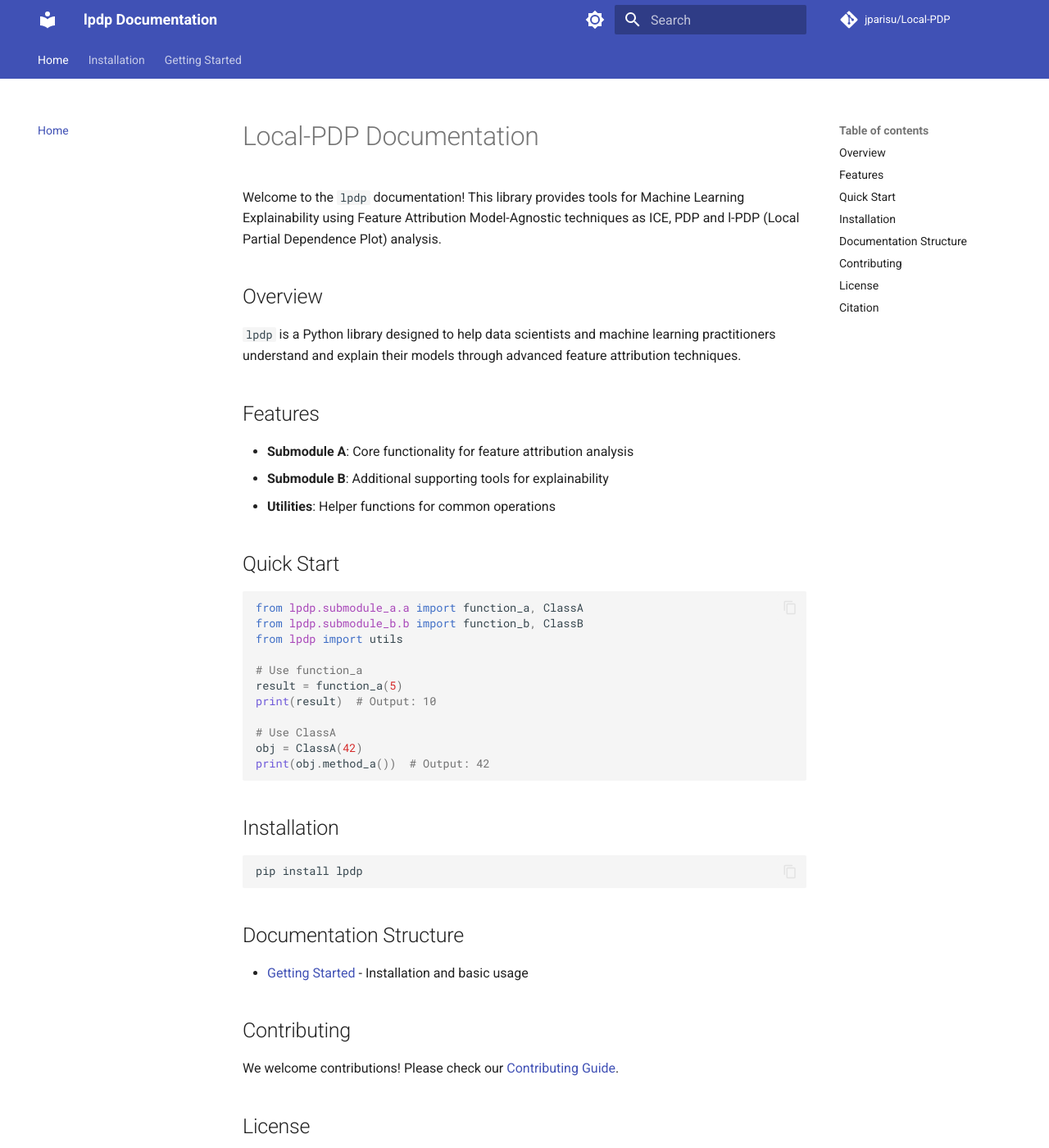
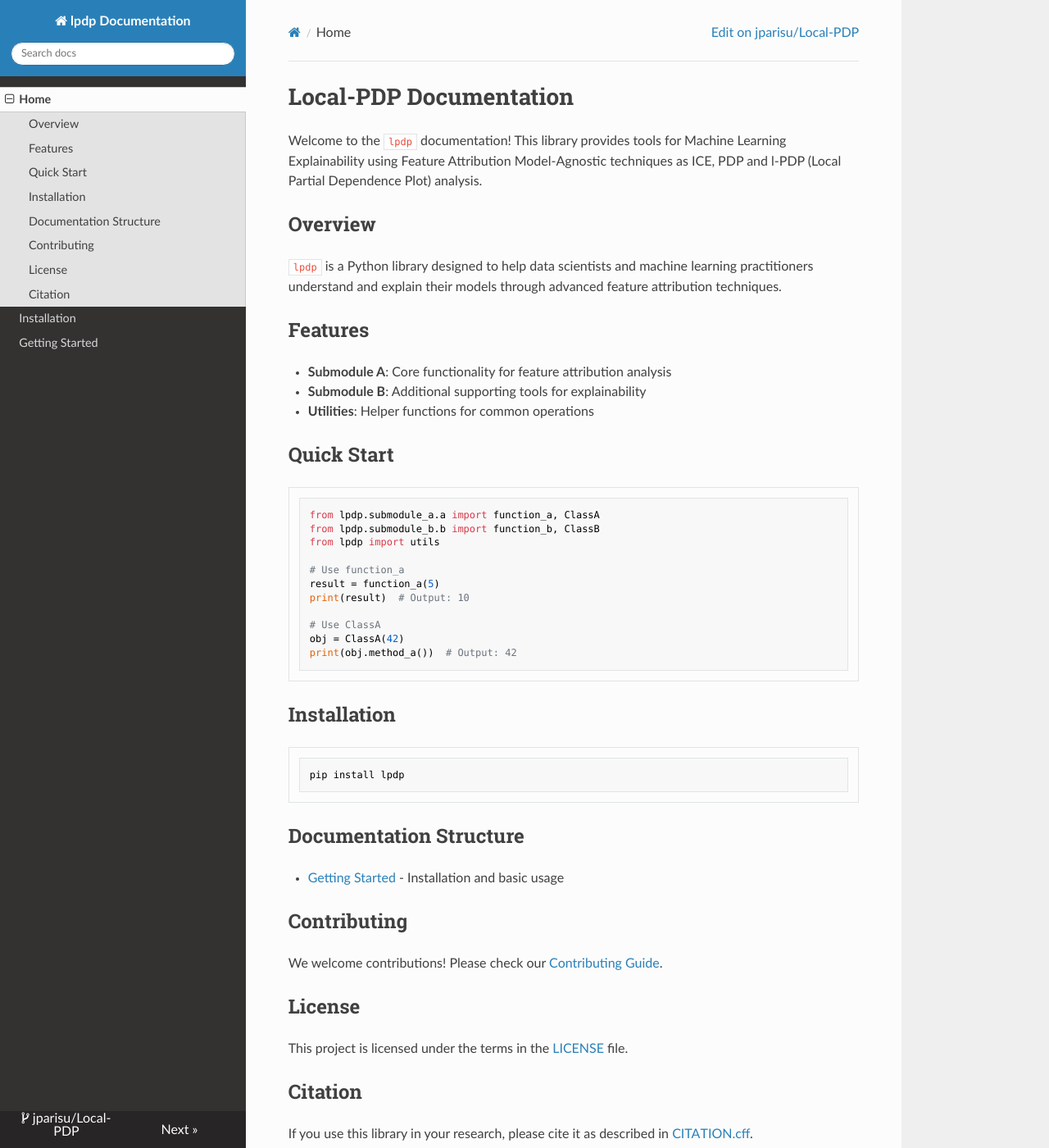
Before and after one commit to jparisu/Local-PDP, an MkDocs documentation site: the page built from docs/index.md, in a window 1280 px wide and 1400 px high. Shown: the whole window at 82% size. Built offline with MkDocs 1.6.1, drawn with Linux system fonts in a browser that asks for light colours; nearby versions of some CDN libraries; comment, search, counter and statistics services are not loaded; some of the changed text lies outside the part shown.

```diff
--- a/.pre-commit-config.yaml
+++ b/.pre-commit-config.yaml
@@ -22,3 +22,9 @@ repos:
         additional_dependencies: [types-all]
         args: [--ignore-missing-imports]
         exclude: ^tests/
+
+  - repo: https://github.com/codespell-project/codespell
+    rev: v2.3.0
+    hooks:
+      - id: codespell
+        args: ["--config", "spelling/.codespellrc"]
--- a/mkdocs.yml
+++ b/mkdocs.yml
@@ -5,30 +5,11 @@ site_url: https://local-pdp.readthedocs.io/
 
 repo_name: jparisu/Local-PDP
 repo_url: https://github.com/jparisu/Local-PDP
-edit_uri: edit/main/docs/
+edit_uri: edit/main/docs
 
+# Theme
 theme:
-  name: material
-  palette:
-    - scheme: default
-      primary: indigo
-      accent: indigo
-      toggle:
-        icon: material/brightness-7
-        name: Switch to dark mode
-    - scheme: slate
-      primary: indigo
-      accent: indigo
-      toggle:
-        icon: material/brightness-4
-        name: Switch to light mode
-  features:
-    - navigation.tabs
-    - navigation.sections
-    - navigation.top
-    - search.suggest
-    - search.highlight
-    - content.code.copy
+  name: readthedocs
 
 plugins:
   - search
--- a/pyproject.toml
+++ b/pyproject.toml
@@ -31,6 +31,7 @@ dependencies = [
 lint = [
     "ruff>=0.14.0",
     "mypy>=1.0.0",
+    "codespell>=2.0.0",
 ]
 test = [
     "pytest>=7.0.0",
```
Also changed, not shown: .readthedocs.yaml (renamed from docs/.readthedocs.yaml), 5 other files.
